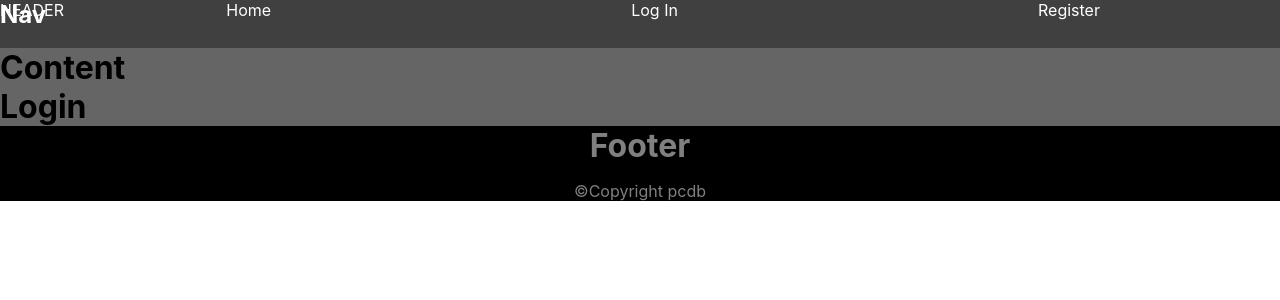
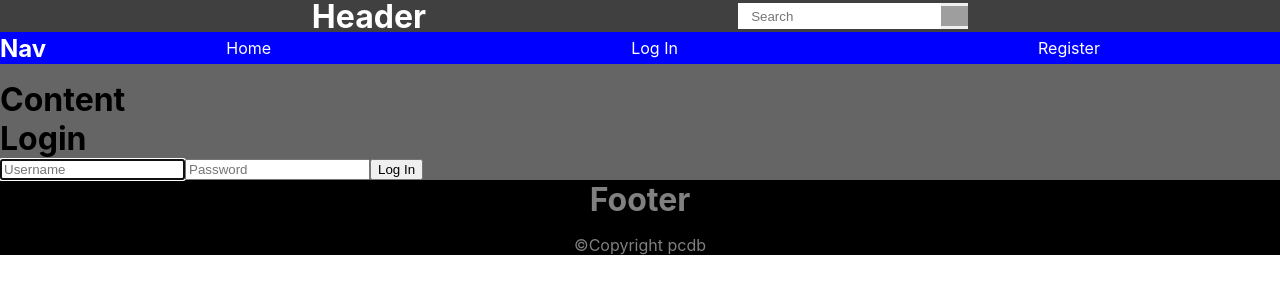
Before and after one commit to LstChanceMadrid/pcdb, a React (Create React App) app in the folder client/: page /login in a window 1280 px wide. Shown: the top 300 px of the page. Built offline with nearby package versions, Linux system fonts and the light colour scheme; grey boxes are pictures that could not be loaded.

Commit message:
add token authentication

```diff
--- a/client/src/components/App.js
+++ b/client/src/components/App.js
@@ -1,6 +1,5 @@
 import React, { Component } from 'react';
 import '../styles/App.css';
-import {BrowserRouter, Switch, Route} from 'react-router-dom';
 import Header from "./Header"
 import Content from "./Content"
 import Footer from "./Footer"
@@ -14,7 +13,6 @@ class App extends Component {
           <Content />
 
           <Footer />
-
       </div>
     );
   }
--- a/client/src/components/Content.js
+++ b/client/src/components/Content.js
@@ -1,6 +1,6 @@
 import React, { Component } from 'react'
 // import {Link, NavLink} from 'react-router-dom'
-import {BrowserRouter, Switch, Route} from 'react-router-dom';
+import { Switch, Route } from 'react-router-dom';
 import UserHome from './content/UserHome'
 import Home from './content/Home'
 import Login from './content/Login'
@@ -10,6 +10,7 @@ export default class Content extends Component {
   render() {
     return (
       <main>
+        <div className="nav-placeholder"></div>
         <h1>Content</h1>
           <Switch>
             <Route exact path="/login" component={Login} />
--- a/client/src/components/Header.js
+++ b/client/src/components/Header.js
@@ -1,20 +1,78 @@
 import React, { Component } from 'react';
 
-import {BrowserRouter, Switch, Route} from 'react-router-dom';
+import { Switch, Route } from 'react-router-dom';
 // import Logo from './Logo'
 import Nav from './nav/Nav'
 import UserNav from './nav/UserNav'
 
 
+// const SEARCH_URL = 'http://localhost:5000/api/search'
+
+
+
 export default class Header extends Component {
+
+	state = {
+		search : {}
+	}
+
+	handleSearchTextBoxOnChange = (e) => {
+
+		this.setState({
+			search : {
+				...this.state.search,
+				[e.target.name] : e.target.value
+			}
+		})
+	}
+
+	handleSearchButton = () => {
+
+		// let search = this.state.search
+
+		// fetch(SEARCH_URL, {
+		//   method : "POST",
+		//   headers : {
+		// 	"Content-Type" : 'application/json'
+		//   },
+		//   body : JSON.stringify(search)
+		// }).then(response => {
+		// 	return response.json()
+		// }).then(result => {
+		// 	let search = result.result
+		// 	let searchResult = []
+		// 	search.map(element => {
+		// 		Object.keys(element).forEach(key => {
+		// 			searchResult.push(element[key])
+		// 		})
+		// 		this.setState({
+		// 			search : searchResult
+		// 		})
+		// 	});
+		// })
+	  }
+
+
+
+
 	render() {
+
 		return (
 		<header>
-          HEADER
+			<h1>Header</h1>
+
+			<div  className="search-bar-container">
+				<input className="search-bar"  type="text" onChange={this.handleSearchTextBoxOnChange} name="search" placeholder="Search" />
+
+				<input className="magnifying-glass" type="submit" onClick = {this.handleSearchButton} value="" />
+			</div>
+
 			<Switch>
 				<Route exact path="*/username/*" component={UserNav} />
+
 				<Route exact path="/*" component={Nav} />
 			</Switch>
+
 		</header>
 		)
 	}
--- a/client/src/components/content/Login.js
+++ b/client/src/components/content/Login.js
@@ -1,10 +1,49 @@
 import React, { Component } from 'react'
+import axios from 'axios'
+import {setAuthenticationToken} from '../../utils'
+
+
+
+const LOGIN_URL = 'http://localhost:5000/api/login'
+
 
 export default class Login extends Component {
+
+  state = {
+    user : {}
+  }
+
+  handleTextBoxChange = (e) => {
+    this.setState({
+      [e.target.name] : e.target.value
+    })
+  }
+
+handleLoginButton = () => {
+  let user = this.state.user
+
+  axios.post(LOGIN_URL, {
+    username : user.username,
+    password : user.password
+  }).then(response => {
+    localStorage.setItem('jsonwebtoken', response.data.token)
+
+    setAuthenticationToken(response.data.token)
+  })
+}
+
+
+
   render() {
     return (
       <div>
         <h1>Login</h1>
+
+        <input type="text" name="username" onChange={this.handleTextBoxChange} placeholder="Username" autoFocus />
+
+        <input type="text" name="password" onChange={this.handleTextBoxChange} placeholder="Password" />
+
+            <input type="submit" onClick={this.handleLoginButton} value="Log In" />
       </div>
     )
   }
--- a/client/src/components/content/Logout.js
+++ b/client/src/components/content/Logout.js
@@ -5,6 +5,7 @@ export default class Logout extends Component {
     return (
       <div>
         <h1>Logout</h1>
+
       </div>
     )
   }
--- a/client/src/components/content/Register.js
+++ b/client/src/components/content/Register.js
@@ -9,8 +9,6 @@ const REGISTER_URL = "http://localhost:5000/api/register"
 
 export default class Register extends Component {
 
-
-
     state = {
         user : {}
     }
@@ -19,14 +17,13 @@ export default class Register extends Component {
 
         this.setState({
             user : {
-            ...this.state.user,
-            [e.target.name] : e.target.value
+                ...this.state.user,
+                [e.target.name] : e.target.value
             }
         })
-
     }
 
-    handleRegisterButton = (e) => {
+    handleRegisterButton = () => {
 
         let user = this.state.user;
 
--- a/client/src/components/nav/UserNav.js
+++ b/client/src/components/nav/UserNav.js
@@ -1,10 +1,17 @@
 import React, { Component } from 'react'
+import {Link} from 'react-router-dom'
 
 export default class UserNav extends Component {
 	render() {
 		return (
 			<nav>
 				<h1>User Nav</h1>
+
+				<div className="nav-links-container">
+					<div><Link to = "/home">Home</Link></div>
+					<div><Link to = "/my-x">My X</Link></div>
+					<div><Link to = "/logout">Logout</Link></div>
+				</div>
 			</nav>
 		)
 	}
--- a/client/src/index.js
+++ b/client/src/index.js
@@ -3,7 +3,7 @@ import ReactDOM from 'react-dom';
 import './styles/index.css';
 import App from './components/App';
 import * as serviceWorker from './serviceWorker';
-import {BrowserRouter, Switch, Route} from 'react-router-dom';
+import { BrowserRouter } from 'react-router-dom';
 
 ReactDOM.render(<BrowserRouter><App /></BrowserRouter>, document.getElementById('root'));
 
--- a/client/src/styles/App.css
+++ b/client/src/styles/App.css
@@ -1,7 +1,40 @@
 header {
   background: rgba(0, 0, 0, 0.75);
+  height: 2em;
+  color: white;
+  display: flex;
+  justify-content: space-evenly;
+	align-items: center;
+	width: 100%;
+}
+
+.search-bar-container {
+	display: flex;
+  justify-content: space-around;
+  align-items: center;
+}
+
+.search-bar {
+	height: 2em;
+  padding: 0 1em;
+  border: none;
+}
+
+.magnifying-glass {
+  height: 2em;
+	width: 2em;
+	background-image: url('https://banner2.kisspng.com/20180429/ufw/kisspng-computer-icons-font-awesome-magnifying-glass-clip-5ae576ee307978.7622812615249876301986.jpg');
+	background-size: contain;
+	background-repeat: no-repeat;
+  background-position: center;
+  border: none;
+}
+
+
+
+.nav-placeholder {
   height: 3em;
-  color: white;
+  width: 100%;
 }
 
 h1 {
@@ -11,10 +44,12 @@ h1 {
 
 nav {
   position: fixed;
-  height: 3em;
-  top: 0;
+  height: 2em;
+  top: 2em;
   display: flex;
   width: 100%;
+  align-items: center;
+  background: blue;
 }
 
 .nav-links-container {
@@ -28,6 +63,12 @@ nav {
   text-decoration: none;
   color: white;
 }
+
+
+
+
+
+
 
 main {
   background: rgba(50, 50, 50, 0.75);
--- /dev/null
+++ b/client/src/utils.js
@@ -0,0 +1,13 @@
+import axios from 'axios'
+
+
+export function setAuthenticationToken(token) {
+
+    if (token) {
+
+        axios.defaults.headers.common['Authorization'] = `Bearer ${token}`
+    } else {
+
+        delete axios.defaults.headers.common['Authorization']
+    }
+  }
```
Also changed, not shown: 1 other file (tests, documents, lock files or other folders). Lines whose indentation alone changed are shown as unchanged.
